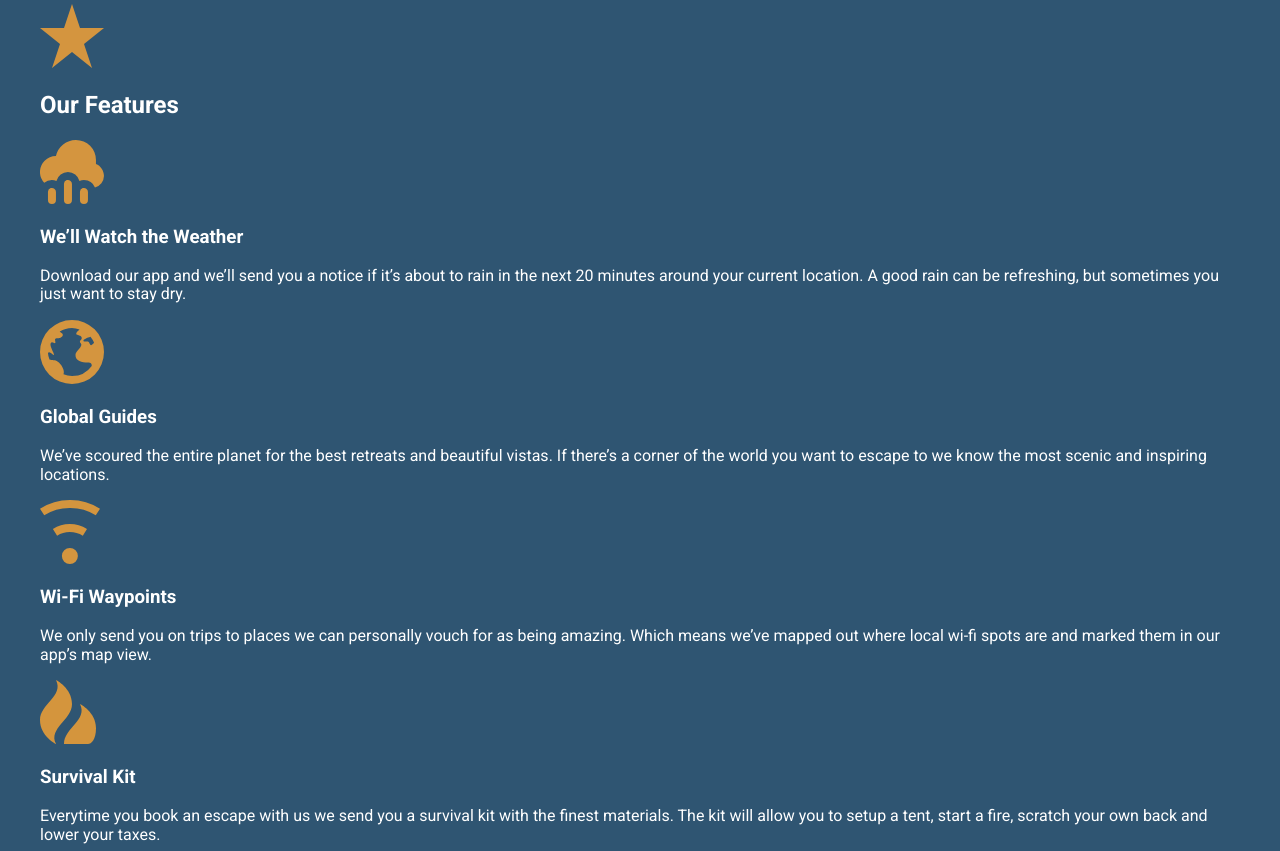
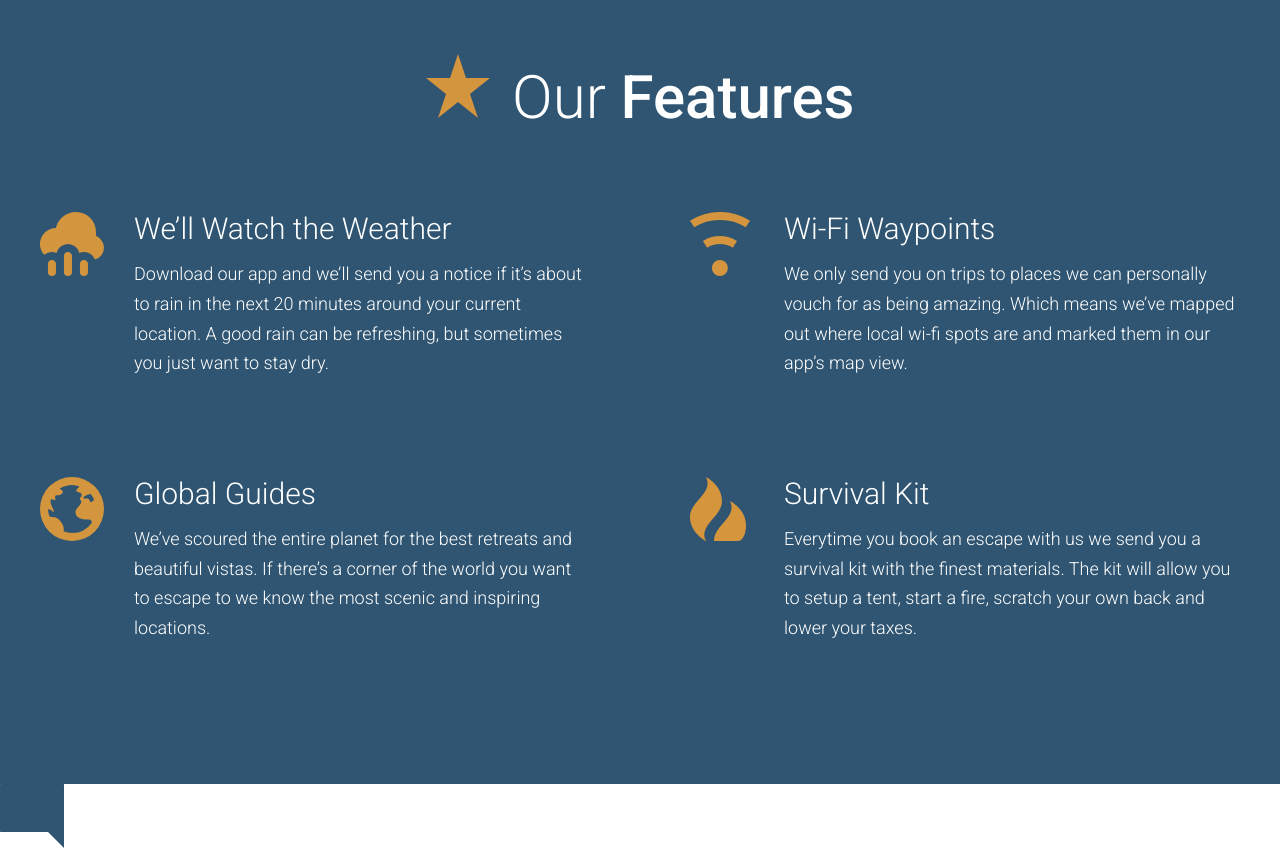
Before and after one commit to neeraj-reddy/travel-site, a website: page app/index.html in a window 1280 px wide. Shown: the part 2233-3084 px from the top of the page. Drawn offline with Linux system fonts and the light colour scheme.

Commit message:
Completed "Our Features" section

```diff
--- /dev/null
+++ b/app/assets/styles/modules/_feature-item.css
@@ -0,0 +1,32 @@
+.feature-item {
+    position: relative;
+    padding-bottom: 2.5rem;
+
+    @mixin atSmall {
+        padding-left: 94px;
+    }
+
+    &__icon {
+        display: block;
+        margin: 0 auto;
+
+        @mixin atSmall {
+            position: absolute;
+            left: 0;
+        }
+    }
+
+    &__title {
+        font-size: 1.6rem;
+        font-weight: 300;
+        margin-top: .7em;
+        margin-bottom: .8rem;
+        text-align: center;
+
+        @mixin atSmall {
+            margin-top: 1em;
+            font-size: 1.875rem;
+            text-align: left;
+        }
+    }
+}
--- a/app/assets/styles/modules/_generic-content-container.css
+++ b/app/assets/styles/modules/_generic-content-container.css
@@ -1,7 +1,8 @@
 .generic-content-container {
     p {
+        font-weight: 300;
         line-height: 1.65;
-        margin: 1.8rem 0;
+        margin: 0 0 1.8rem 0;
 
         @mixin atSmall {
             font-size: 1.125rem;
--- a/app/assets/styles/modules/_row.css
+++ b/app/assets/styles/modules/_row.css
@@ -5,13 +5,25 @@
         margin-bottom: 1rem;
     }
 
+    &--gutters {
+        margin-right: -65px;
+    }
+
+    &--gutters > div {
+        padding-right: 65px;
+    }
+
+    &--gutters-large {
+        margin-right: -100px;
+    }
+
+    &--gutters-large > div {
+        padding-right: 100px;
+    }
+
     @mixin atMedium {
         &__b-margin-until-medium {
             margin-bottom: 0;
-        }
-
-        &__medium-4--gutters {
-            padding-right: 65px;
         }
 
         &__medium-4 {
@@ -21,6 +33,11 @@
 
         &__medium-4--larger {
             width: 37%;
+        }
+
+        &__medium-6 {
+            float: left;
+            width: 50%;
         }
 
         &__medium-8 {
--- /dev/null
+++ b/app/assets/styles/modules/_section-title.css
@@ -0,0 +1,28 @@
+.section-title {
+    font-size: 2.55rem;
+    font-weight: 300;
+    text-align: center;
+
+    @mixin atSmall {
+        font-size: 3.75rem;
+    }
+
+    strong {
+        font-weight: 500;
+    }
+
+    &__icon {
+
+        display: block;
+        margin-left: auto;
+        margin-right: auto;
+        margin-bottom: .6rem;
+
+        @mixin atSmall {
+            margin-right: .5rem;
+            margin-left: 0;
+            display: inline-block;
+            margin-bottom: 0;
+        }
+    }
+}
--- a/app/assets/styles/styles.css
+++ b/app/assets/styles/styles.css
@@ -11,3 +11,5 @@
 @import "modules/_headline";
 @import "modules/_row";
 @import "modules/_generic-content-container";
+@import "modules/_section-title";
+@import "modules/_feature-item";
--- a/app/index.html
+++ b/app/index.html
@@ -49,8 +49,9 @@
       <div sizes="(min-width: 970px) 976px, 100vw" class="wrapper wrapper--medium wrapper--b-margin">
         <img srcset="assets/images/first-trip-low-res.jpg 565w, assets/images/first-trip.jpg 976w, assets/images/first-trip-hi-dpi.jpg 1952w" alt="Couple walking down a street.">
       </div>
-      <div class="row">
-        <div class="row__medium-4 row__medium-4--gutters row__medium-4--larger row__b-margin-until-medium">
+
+      <div class="row row--gutters">
+        <div class="row__medium-4 row__medium-4--larger row__b-margin-until-medium">
           <picture>
             <source sizes="404px" media="(min-width: 1020px)" srcset="assets/images/our-start.jpg 404w, assets/images/our-start-hi-dpi.jpg 808w">
             <source sizes="320px" media="(min-width: 800px)" srcset="assets/images/our-start-portrait.jpg 382w, assets/images/our-start-portrait-hi-dpi.jpg 764w">
@@ -71,24 +72,40 @@
 
   <div id="features" class="page-section page-section--blue">
     <div class="wrapper">
-      <img src="assets/images/icons/star.svg">
-      <h2>Our Features</h2>
 
-      <img src="assets/images/icons/rain.svg">
-      <h3>We&rsquo;ll Watch the Weather</h3>
-      <p>Download our app and we&rsquo;ll send you a notice if it&rsquo;s about to rain in the next 20 minutes around your current location. A good rain can be refreshing, but sometimes you just want to stay dry.</p>
+      <h2 class="section-title"><img class="section-title__icon" src="assets/images/icons/star.svg"> Our <strong>Features</strong></h2>
 
-      <img src="assets/images/icons/globe.svg">
-      <h3>Global Guides</h3>
-      <p>We&rsquo;ve scoured the entire planet for the best retreats and beautiful vistas. If there&rsquo;s a corner of the world you want to escape to we know the most scenic and inspiring locations.</p>
+      <div class="row row--gutters-large generic-content-container">
 
-      <img src="assets/images/icons/wifi.svg">
-      <h3>Wi-Fi Waypoints</h3>
-      <p>We only send you on trips to places we can personally vouch for as being amazing. Which means we&rsquo;ve mapped out where local wi-fi spots are and marked them in our app&rsquo;s map view.</p>
+        <div class="row__medium-6">
+          <div class="feature-item">
+            <img class="feature-item__icon" src="assets/images/icons/rain.svg">
+            <h3 class="feature-item__title">We&rsquo;ll Watch the Weather</h3>
+            <p>Download our app and we&rsquo;ll send you a notice if it&rsquo;s about to rain in the next 20 minutes around your current location. A good rain can be refreshing, but sometimes you just want to stay dry.</p>
+          </div>
 
-      <img src="assets/images/icons/fire.svg">
-      <h3>Survival Kit</h3>
-      <p>Everytime you book an escape with us we send you a survival kit with the finest materials. The kit will allow you to setup a tent, start a fire, scratch your own back and lower your taxes.</p>
+          <div class="feature-item">
+            <img class="feature-item__icon" src="assets/images/icons/globe.svg">
+            <h3 class="feature-item__title">Global Guides</h3>
+            <p>We&rsquo;ve scoured the entire planet for the best retreats and beautiful vistas. If there&rsquo;s a corner of the world you want to escape to we know the most scenic and inspiring locations.</p>
+          </div>
+        </div>
+
+        <div class="row__medium-6">
+          <div class="feature-item">
+            <img class="feature-item__icon" src="assets/images/icons/wifi.svg">
+            <h3 class="feature-item__title">Wi-Fi Waypoints</h3>
+            <p>We only send you on trips to places we can personally vouch for as being amazing. Which means we&rsquo;ve mapped out where local wi-fi spots are and marked them in our app&rsquo;s map view.</p>
+          </div>
+
+          <div class="feature-item">
+            <img class="feature-item__icon" src="assets/images/icons/fire.svg">
+            <h3 class="feature-item__title">Survival Kit</h3>
+            <p>Everytime you book an escape with us we send you a survival kit with the finest materials. The kit will allow you to setup a tent, start a fire, scratch your own back and lower your taxes.</p>
+          </div>
+        </div>
+
+      </div>
     </div>
   </div>
 
--- a/app/temp/styles/styles.css
+++ b/app/temp/styles/styles.css
@@ -665,13 +665,25 @@ a {
         margin-bottom: 1rem;
     }
 
+.row--gutters {
+        margin-right: -65px;
+    }
+
+.row--gutters > div {
+        padding-right: 65px;
+    }
+
+.row--gutters-large {
+        margin-right: -100px;
+    }
+
+.row--gutters-large > div {
+        padding-right: 100px;
+    }
+
 @media (min-width: 800px) {
         .row__b-margin-until-medium {
             margin-bottom: 0;
-        }
-
-        .row__medium-4--gutters {
-            padding-right: 65px;
         }
 
         .row__medium-4 {
@@ -681,6 +693,11 @@ a {
 
         .row__medium-4--larger {
             width: 37%;
+        }
+
+        .row__medium-6 {
+            float: left;
+            width: 50%;
         }
 
         .row__medium-8 {
@@ -694,8 +711,9 @@ a {
     }
 
 .generic-content-container p {
+        font-weight: 300;
         line-height: 1.65;
-        margin: 1.8rem 0;
+        margin: 0 0 1.8rem 0;
     }
 
 @media (min-width: 530px) {
@@ -708,3 +726,80 @@ a {
 .generic-content-container p a {
         font-weight: 700;
     }
+
+.section-title {
+    font-size: 2.55rem;
+    font-weight: 300;
+    text-align: center;
+}
+
+@media (min-width: 530px) {
+
+.section-title {
+        font-size: 3.75rem
+}
+    }
+
+.section-title strong {
+        font-weight: 500;
+    }
+
+.section-title__icon {
+
+        display: block;
+        margin-left: auto;
+        margin-right: auto;
+        margin-bottom: .6rem;
+    }
+
+@media (min-width: 530px) {
+
+.section-title__icon {
+            margin-right: .5rem;
+            margin-left: 0;
+            display: inline-block;
+            margin-bottom: 0
+    }
+    }
+
+.feature-item {
+    position: relative;
+    padding-bottom: 2.5rem;
+}
+
+@media (min-width: 530px) {
+
+.feature-item {
+        padding-left: 94px
+}
+    }
+
+.feature-item__icon {
+        display: block;
+        margin: 0 auto;
+    }
+
+@media (min-width: 530px) {
+
+.feature-item__icon {
+            position: absolute;
+            left: 0
+    }
+    }
+
+.feature-item__title {
+        font-size: 1.6rem;
+        font-weight: 300;
+        margin-top: .7em;
+        margin-bottom: .8rem;
+        text-align: center;
+    }
+
+@media (min-width: 530px) {
+
+.feature-item__title {
+            margin-top: 1em;
+            font-size: 1.875rem;
+            text-align: left
+    }
+    }
```
